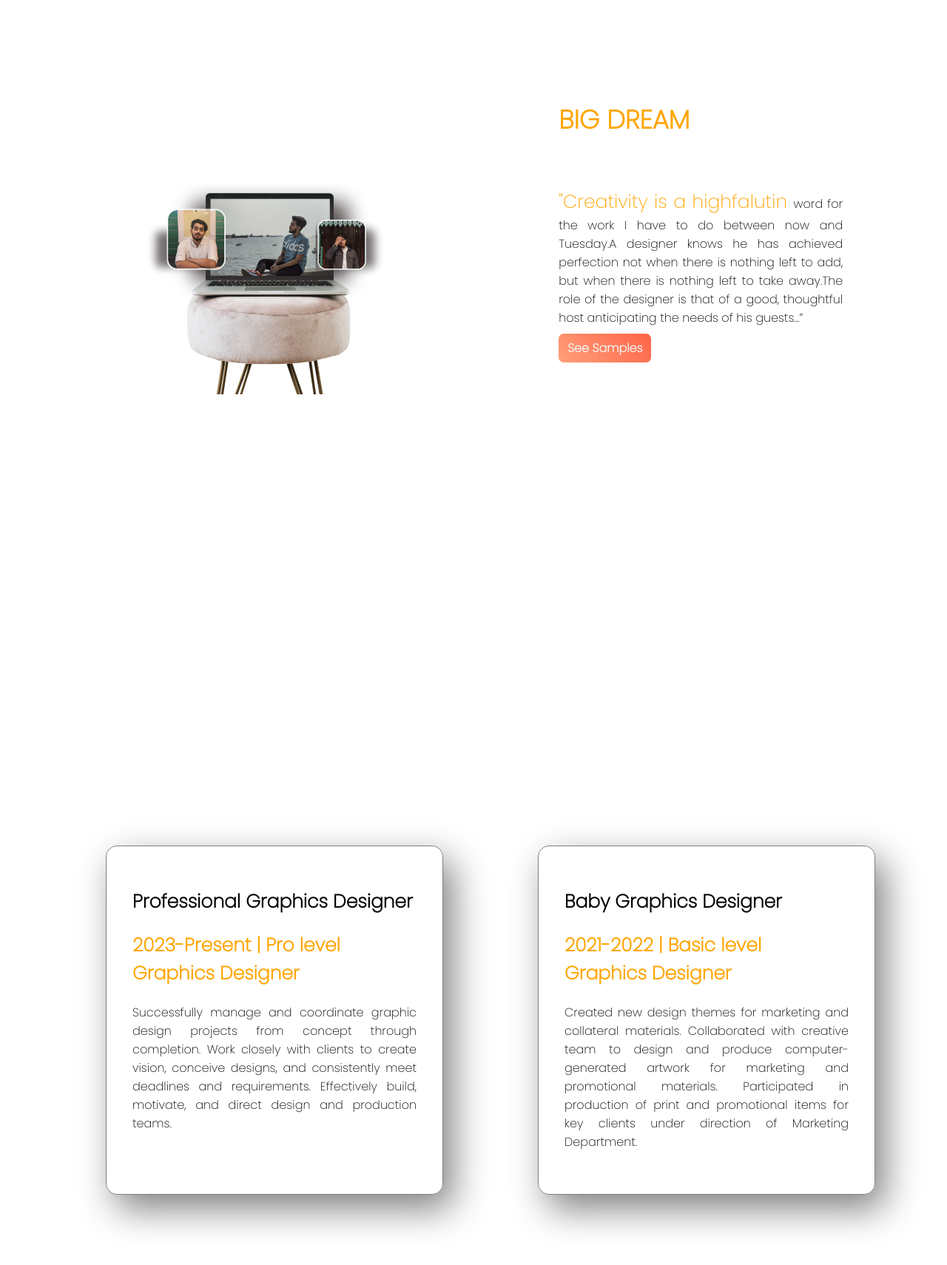
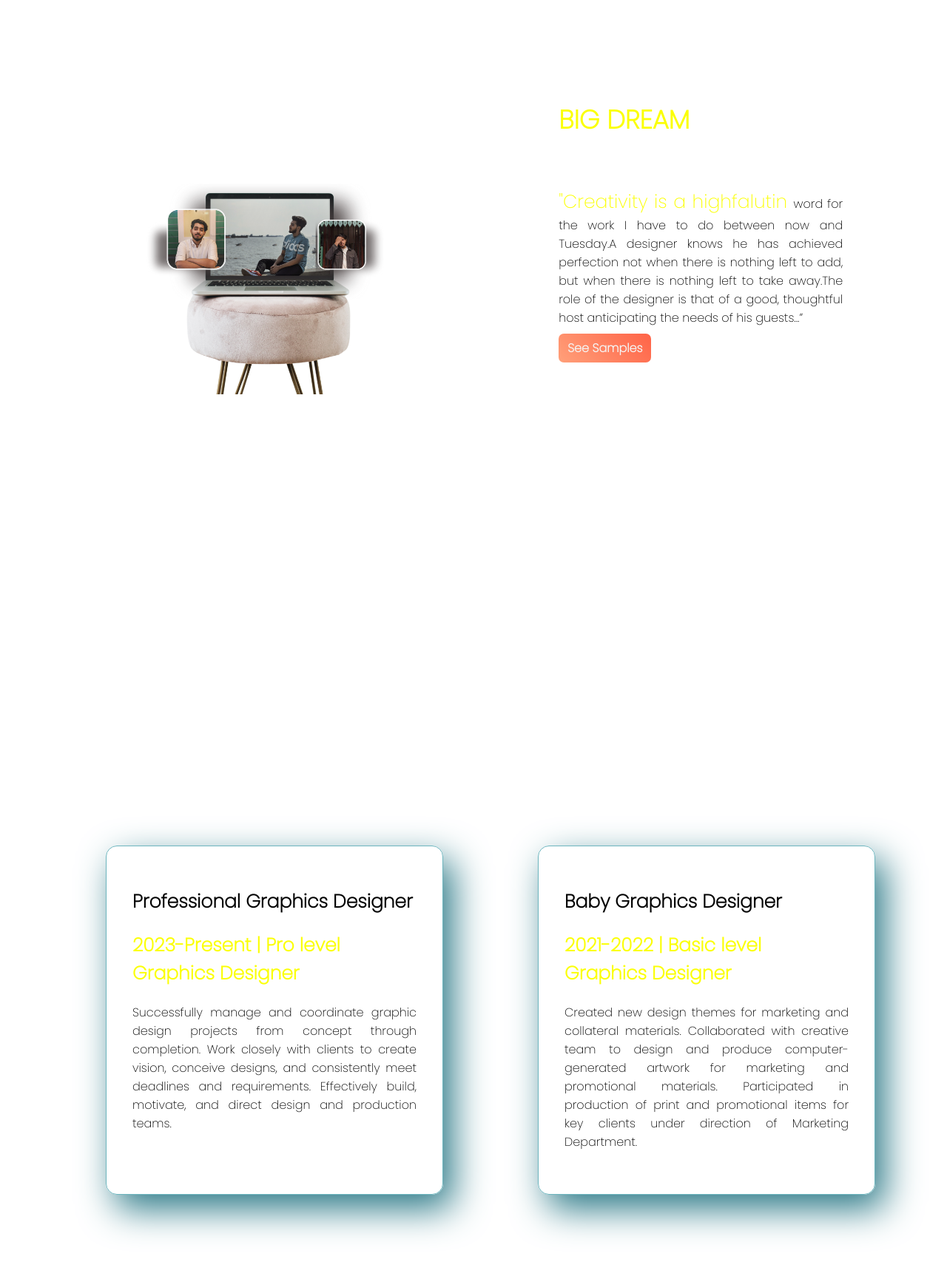
Before and after one commit to SKAshraful/Ash_portfolio, a plain HTML site: page index.html in a window 1280 px wide. Shown: the part 900-2610 px from the top of the page at 74% size. Drawn offline with Linux system fonts and the light colour scheme.

Commit message:
finshed my new protfolio

```diff
--- a/style.css
+++ b/style.css
@@ -14,11 +14,11 @@ h2{
 }
 .Name-4-highlight{
     font-size: 35px;
-    color: orange;
+    color: rgb(251, 255, 7);
 }
 .Name-1-highlight{
     font-size: 25px;
-    color: orange;
+    color: rgb(251, 255, 7);
 
 }
 .Name-3-highlight{
@@ -44,11 +44,11 @@ h2{
     ;
   }
 
-.top-banner{ background-image: url("back2.jpg");
+.top-banner{ background-image: url("Ash.jpg");
 
     background-repeat: no-repeat;
-    height:auto;
-    width: auto;
+    height: auto;
+    width:100%;
     background-attachment: fixed;
 }
 section{
@@ -76,7 +76,7 @@ section{
     width: 109%;
 }
 .single-experience{
-    box-shadow: 13px 19px 49px gray;
+    box-shadow: 13px 19px 49px rgb(42, 120, 134);
     border-radius: 15px ;
     height: 50%;
     width: 30%;
@@ -84,7 +84,7 @@ section{
 
    padding: 35px;
 
-   border: 0.5px solid gray;
+   border: 0.5px solid rgb(109, 181, 190);
 
 }
 .ex-01{
@@ -92,7 +92,7 @@ section{
 }
 #full-stack{
     border-left: 5x solid  ;
-    border-image: linear-gradient( 180deg, black gray);
+    border-image: linear-gradient( 180deg, black rgb(50, 115, 131));
     border-image-slice: 1;
 }
 #baby{
@@ -100,6 +100,3 @@ section{
     border-image: linear-gradient( 180deg,rgb(0, 0, 0) rgb(17, 52, 150));
     border-image-slice: 1;
 }
-footer p{
-    text-align: center;
-}
```
Also changed, not shown: Ash.jpg (added).
